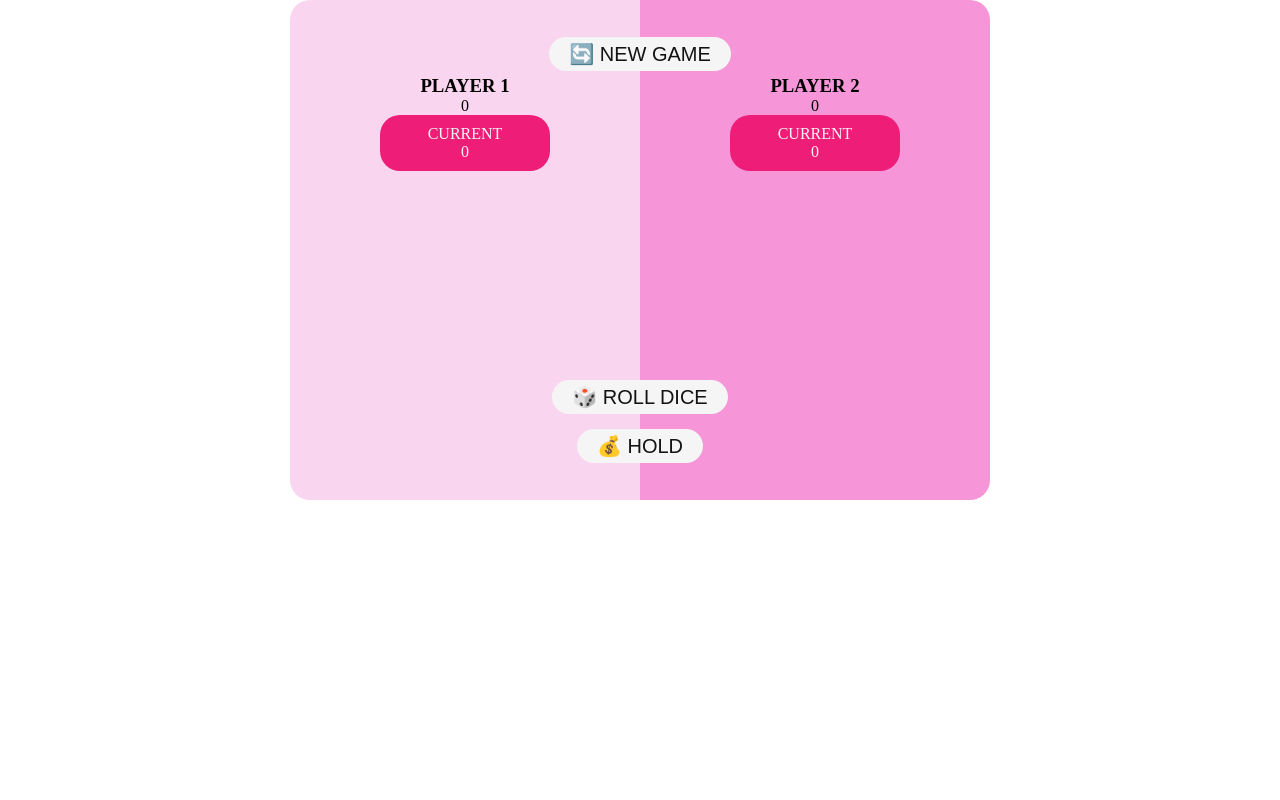
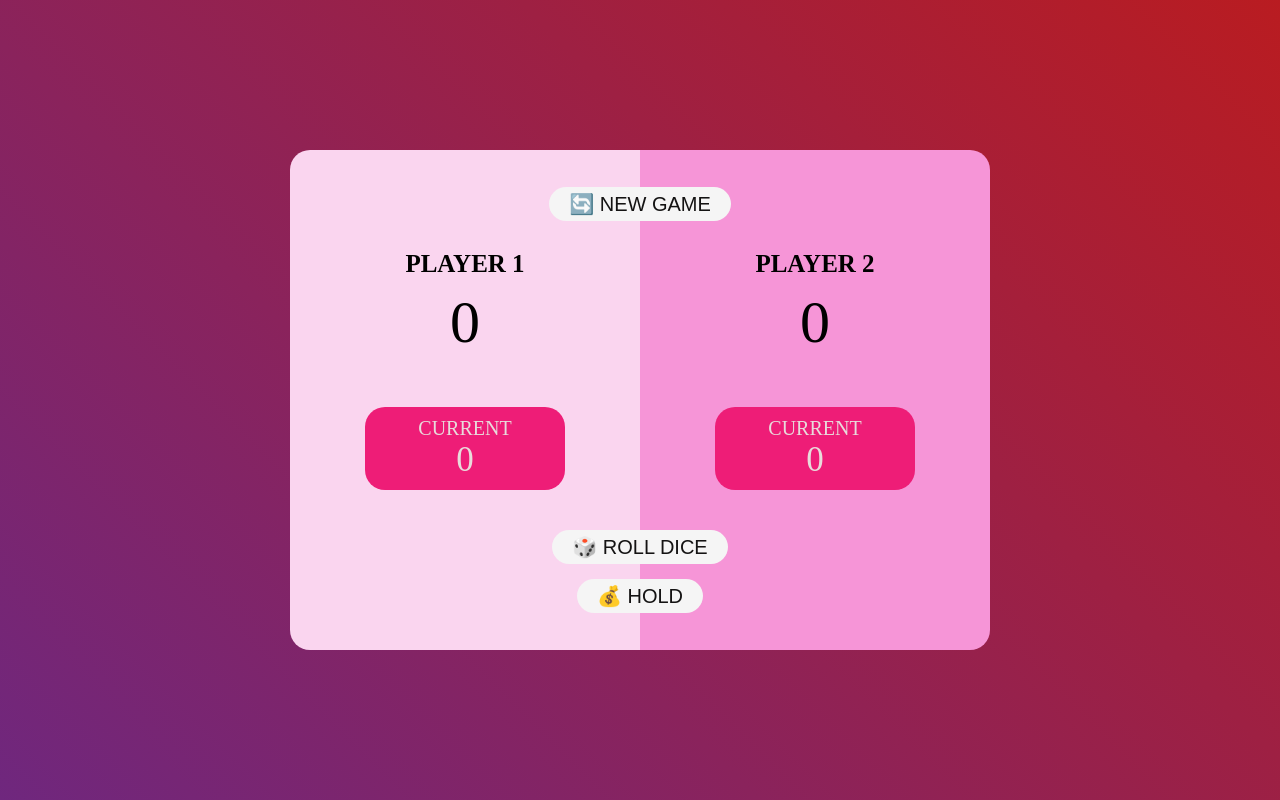
Before and after one commit to Grewal009/Javascript-Apps, a plain HTML site: page Dice Game/index.html in a window 1280 px wide. Drawn offline with Linux system fonts and the light colour scheme.

Commit message:
css fixed and final version of game completed

```diff
--- a/Dice Game/script.js
+++ b/Dice Game/script.js
@@ -30,7 +30,7 @@ function generateView() {
     <div class="player-1 activePlayer">
       <h3 class="playerOneText">PLAYER 1</h3>
       <span class="player-1-score">0</span>
-      <div class="player-1-board">
+      <div class="player-board">
         <span>CURRENT</span>
         <span class="player-1-points">0</span>
       </div>
@@ -39,7 +39,7 @@ function generateView() {
     <div class="player-2">
       <h3 class="playerTwoText">PLAYER 2</h3>
       <span class="player-2-score">0</span>
-      <div class="player-2-board">
+      <div class="player-board">
         <span>CURRENT</span>
         <span class="player-2-points">0</span>
       </div>
@@ -152,10 +152,14 @@ newGameBtn.addEventListener("click", function () {
   playing = true;
   playerOne.classList.remove("winner");
   playerTwo.classList.remove("winner");
+  playerOne.classList.add("activePlayer");
+  playerTwo.classList.remove("activePlayer");
   playerOneText.textContent = "PLAYER 1";
   playerTwoText.textContent = "PLAYER 2";
   player1Scores.textContent = 0;
   player2Scores.textContent = 0;
   rollDiceBtn.disabled = false;
   holdBtn.disabled = false;
+  rollDiceBtn.classList.remove("disabled");
+  holdBtn.classList.remove("disabled");
 });
--- a/Dice Game/style.css
+++ b/Dice Game/style.css
@@ -3,12 +3,20 @@
   padding: 0;
   user-select: none;
 }
+body {
+  background-image: linear-gradient(45deg, #6f277e, #b91c21);
+}
+#root {
+  height: 100vh;
+  display: flex;
+  justify-content: center;
+  align-items: center;
+}
 .container {
   width: 700px;
   height: 500px;
+  display: flex;
 
-  margin: auto;
-  display: flex;
   z-index: 1;
   border-radius: 20px;
 }
@@ -51,30 +59,23 @@
   background-color: rgb(167, 225, 136);
 }
 
-.player-1-board {
+.player-board {
   padding: 10px;
-  width: 150px;
+  width: 180px;
   background-color: rgb(238, 29, 119);
   display: flex;
   flex-direction: column;
   justify-content: center;
   align-items: center;
   border-radius: 20px;
-  color: whitesmoke;
+  color: rgb(232, 219, 219);
+  font-size: 20px;
 }
-.player-2-board {
-  padding: 10px;
-  width: 150px;
-  background-color: rgb(238, 29, 119);
-  display: flex;
-  flex-direction: column;
-  justify-content: center;
-  align-items: center;
-  border-radius: 20px;
-  color: whitesmoke;
-}
+
 h3 {
-  margin-top: 75px;
+  margin-top: 100px;
+
+  font-size: 25px;
 }
 .newGame {
   margin-top: 0px;
@@ -103,6 +104,10 @@ h3 {
 .btn:hover {
   background-color: rgb(246, 226, 226);
 }
+.btn:active {
+  transform: translateY(2px);
+  box-shadow: 0 2px 2px gray;
+}
 .dice {
   width: 70px;
   border-radius: 20px;
@@ -118,3 +123,12 @@ h3 {
 .disabled {
   cursor: not-allowed;
 }
+.player-1-score,
+.player-2-score {
+  font-size: 60px;
+  margin: 10px 0 50px 0;
+}
+.player-1-points,
+.player-2-points {
+  font-size: 35px;
+}
```
